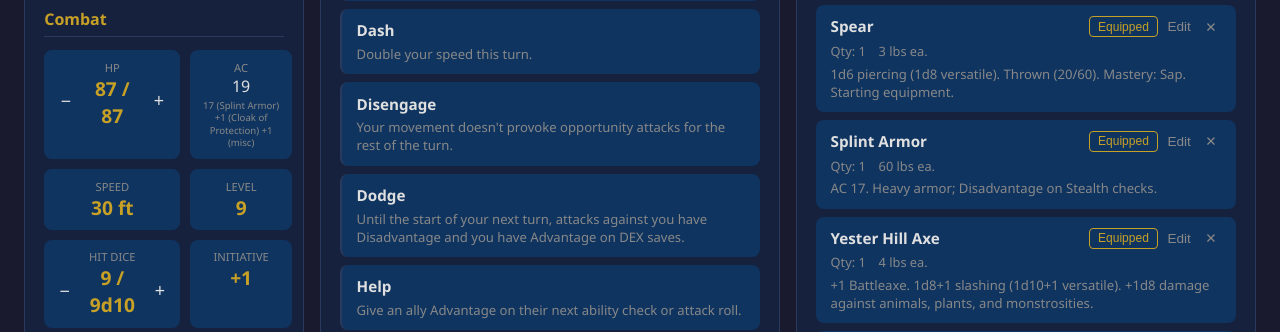
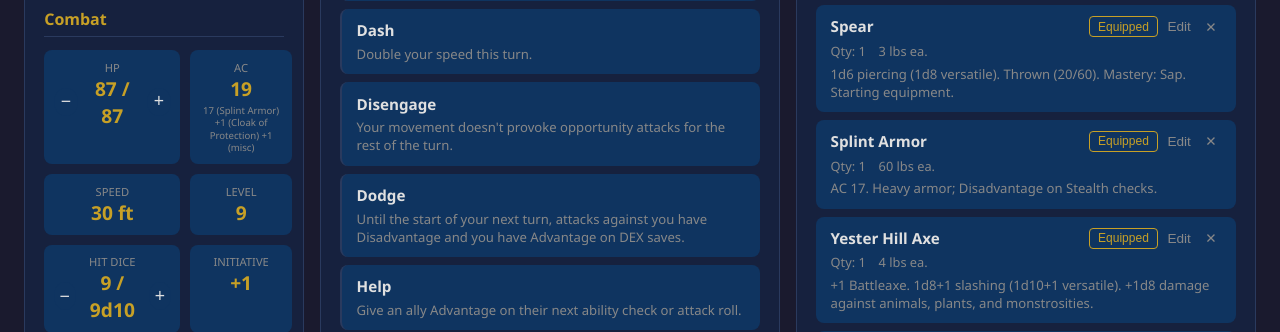
Before and after one commit to nmacinnis/tomato, a Flask app: page /character/1 in a window 1280 px wide. Shown: the part 385-717 px from the top of the page. Run offline with Flask 3, Linux system fonts and the light colour scheme; data comes from the database, SQL or seed files in the repository.

Commit message:
fix AC style

```diff
--- a/static/style.css
+++ b/static/style.css
@@ -146,7 +146,7 @@ main { padding: 1.5rem; }
   text-align: center;
 }
 .combat-label { display: block; font-size: 0.7rem; color: var(--muted); text-transform: uppercase; }
-.combat-box span:last-child, .hp-controls { font-size: 1.2rem; font-weight: bold; color: var(--accent2); }
+.combat-box span:last-child, .combat-box #ac-val, .hp-controls { font-size: 1.2rem; font-weight: bold; color: var(--accent2); }
 .ac-breakdown { font-size: 0.6rem; color: var(--muted); margin-top: 0.2rem; line-height: 1.3; }
 .hp-controls { display: flex; align-items: center; justify-content: center; gap: 0.5rem; }
 
```
